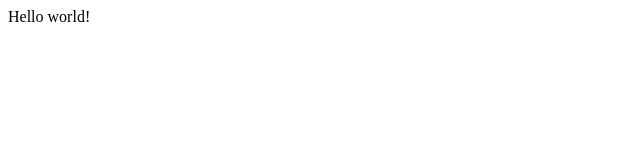
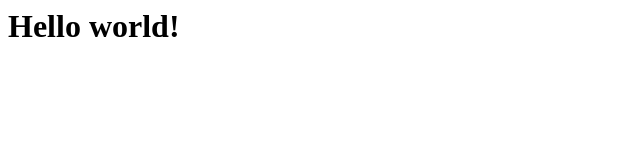
Before and after one commit to gitforhumans/arcadian-prune, a plain HTML site: page index.html in a window 1280 px wide. Shown: the whole page, without its empty margins (0-640 px from the left). Drawn offline with Linux system fonts and the light colour scheme.

Commit message:
Added a heading

```diff
--- a/index.html
+++ b/index.html
@@ -1 +1 @@
-<p>Hello world!</p>
+<h1>Hello world!</h1>
```
